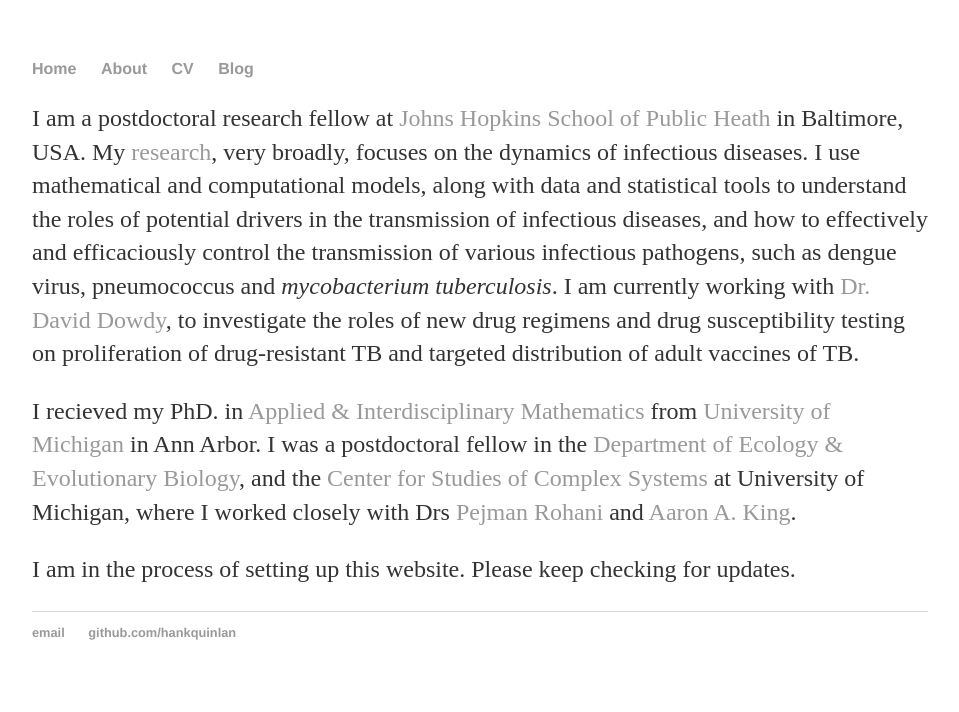
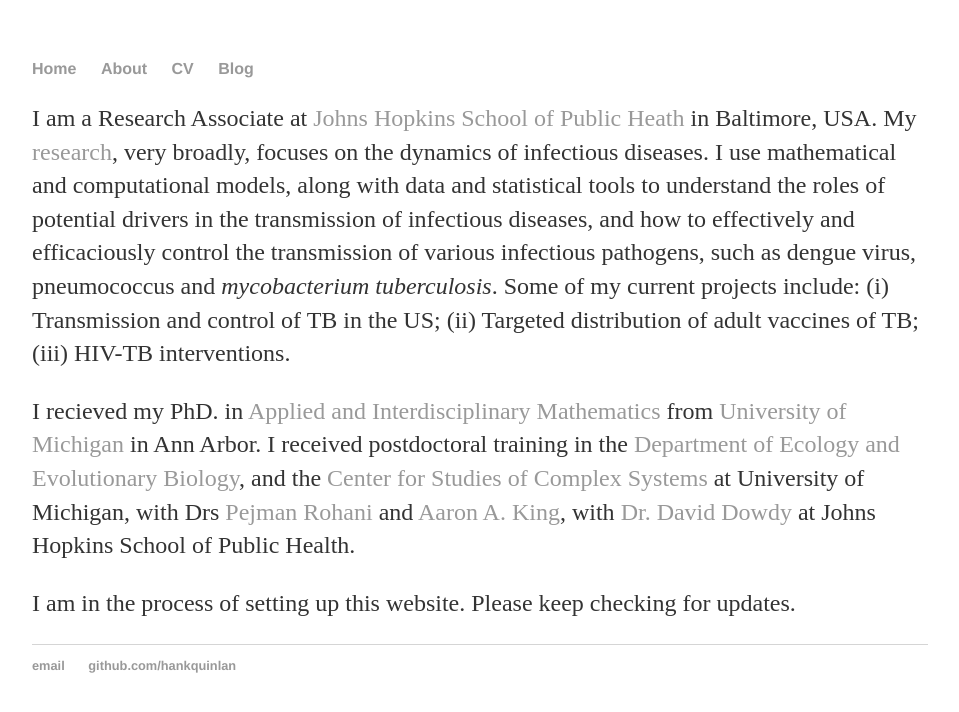
Before and after one commit to souryashrestha/souryashrestha.github.io, a Jekyll site: the page built from about/index.html, in a window 1280 px wide. Shown: the top 712 px of the page, without its empty margins (160-1119 px from the left). Built offline with Jekyll 4.4.1, drawn with Linux system fonts in a browser that asks for light colours.

Commit message:
Update index.html

```diff
--- a/about/index.html
+++ b/about/index.html
@@ -3,21 +3,23 @@
 title: Sourya Shrestha
 ---
 <div class="blurb">
-	<p>
-I am a postdoctoral research fellow at
-<a style="text-decoration:none" href="http://www.jhsph.edu" target="_blank"> Johns Hopkins School of Public Heath</a> in Baltimore, USA.
+	<p> I am a Research Associate at <a style="text-decoration:none" href="http://www.jhsph.edu" target="_blank"> Johns Hopkins School of Public Heath</a> in Baltimore, USA.
 My <a style="text-decoration:none" href="research.html"> research</a>, very broadly, focuses on the dynamics of infectious diseases.
 I use mathematical and computational models, along with data and statistical tools to understand the roles of
 potential drivers in the transmission of infectious diseases, and how to effectively and efficaciously control
 the transmission of various infectious pathogens, such as dengue virus, pneumococcus and <i> mycobacterium tuberculosis</i>.
-I am currently working with <a style="text-decoration:none" href="http://www.jhsph.edu/faculty/directory/profile/5157/Dowdy/David_W." target="_blank">Dr. David Dowdy</a>, to investigate the roles of new drug regimens and drug susceptibility testing on proliferation of  drug-resistant TB and targeted distribution of adult vaccines of TB.
+Some of my current projects include: (i) Transmission and control of TB in the US;
+(ii) Targeted distribution of adult vaccines of TB; (iii) HIV-TB interventions.
 </p>
+
 <p>
-I recieved my PhD. in <a style="text-decoration:none" href="http://www.math.lsa.umich.edu/aim-grad/" target="_blank"> Applied & Interdisciplinary Mathematics</a>
+I recieved my PhD. in <a style="text-decoration:none" href="http://www.math.lsa.umich.edu/aim-grad/" target="_blank"> Applied and Interdisciplinary Mathematics</a>
 from <a style="text-decoration:none" href="http://www.umich.edu" target="_blank"> University of Michigan</a> in Ann Arbor.
-I was a postdoctoral fellow in the <a style="text-decoration:none" href="http://www.lsa.umich.edu/eeb" target="_blank"> Department of Ecology & Evolutionary Biology</a>,
-and the <a style="text-decoration:none" href="http://cscs.umich.edu/" target="_blank">Center for Studies of Complex Systems</a> at University of Michigan, where I worked closely with Drs <a style="text-decoration:none" href="http://www.lsa.umich.edu/eeb/people/faculty/ci.rohanipej_ci.detail" target="_blank">Pejman Rohani</a> and <a style="text-decoration:none" href="http://www.lsa.umich.edu/eeb/people/faculty/ci.kingaaron_ci.detail" target="_blank">Aaron A. King</a>.
-</p>
+I received postdoctoral training in the <a style="text-decoration:none" href="http://www.lsa.umich.edu/eeb" target="_blank"> Department of Ecology and Evolutionary Biology</a>,
+and the <a style="text-decoration:none" href="http://cscs.umich.edu/" target="_blank">Center for Studies of Complex Systems</a> at University of Michigan, with Drs <a style="text-decoration:none" href="http://www.lsa.umich.edu/eeb/people/faculty/ci.rohanipej_ci.detail" target="_blank">Pejman Rohani</a> and <a style="text-decoration:none" href="http://www.lsa.umich.edu/eeb/people/faculty/ci.kingaaron_ci.detail" target="_blank">Aaron A. King</a>,
+with <a style="text-decoration:none" href="http://www.jhsph.edu/faculty/directory/profile/5157/Dowdy/David_W." target="_blank">Dr. David Dowdy</a> at Johns Hopkins School of Public Health.
+	</p>
+
 <p>
 I am in the process of setting up this website. Please keep checking for updates.
 </p>
```
